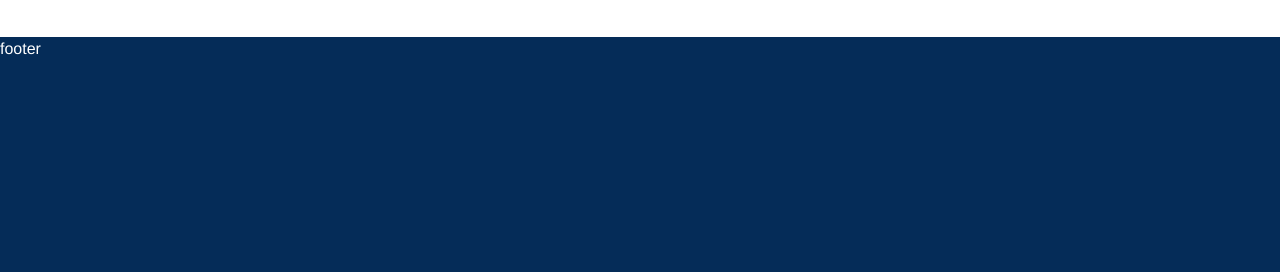
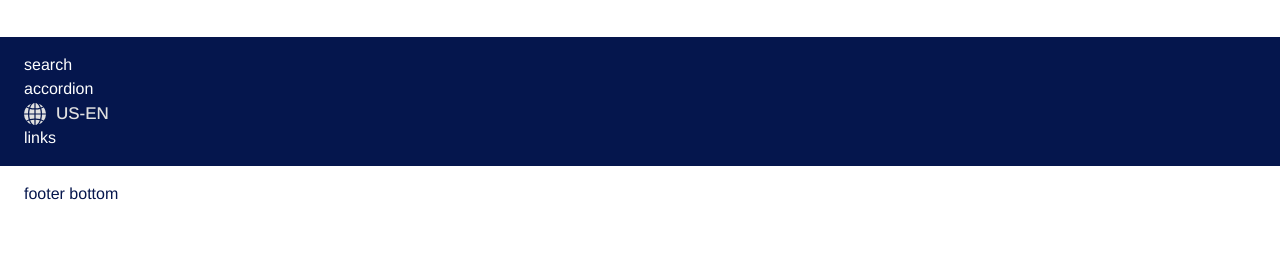
Before and after one commit to SignorPao/html-css-js-14, a plain HTML site: page index.html in a window 1280 px wide. Shown: the part 2879-3151 px from the top of the page. After the commit the page ends 3101 px from the top, so only its background shows below. Drawn offline with nearby package versions, Linux system fonts and the light colour scheme.

Commit message:
footer...

```diff
--- a/assets/css/style.css
+++ b/assets/css/style.css
@@ -942,9 +942,43 @@ FOOTER
 ==============================
 */
 footer {
-  width: 100%;
-  height: 500px;
-  background-color: var(--blue-2);
+  /* width: 100%; */
+}
+
+.footer__main {
+  background-color: var(--blue);
+  color: var(--white);
+}
+
+.footer__main,
+.footer__bottom {
+  padding-inline: var(--padding-inline);
+  padding-block: var(--indent-default);
+}
+
+.search__block {
+  display: flex;
+  flex-direction: column;
+  /* align-items: center; */
+  /* justify-content: space-between; */
+}
+
+.pc__selector {
+  display: none;
+}
+
+.language__selector-footer button {
+  /* padding-inline-start: var(--padding-inline); */
+  color: var(--light-gray-2);
+  font-weight: var(--font-weight-medium);
+  font-size: 1.7rem;
+  display: flex;
+  align-items: center;
+  gap: 10px;
+  transition: color var(--transition);
+}
+
+.language__selector-footer button:hover {
   color: var(--white);
 }
 
--- a/index.html
+++ b/index.html
@@ -1419,7 +1419,46 @@
       </section>
     </main>
 
-    <footer>footer</footer>
+    <footer>
+      <div class="footer__main">
+        <div class="footer__main-container wrapper">
+          <div class="search__block">
+            <div class="search">search</div>
+            <div class="language__selector-footer pc__selector">
+              <button>
+                <svg class="globe" width="" height="">
+                  <use
+                    xlink:href="/assets/icons/globe.svg#globe"
+                    width="100%"
+                    height="100%"
+                  ></use>
+                </svg>
+                <span>US-EN</span>
+              </button>
+            </div>
+          </div>
+
+          <div class="footer__accordion-block">accordion</div>
+
+          <div class="language__selector-footer">
+            <button>
+              <svg class="globe" width="" height="">
+                <use
+                  xlink:href="/assets/icons/globe.svg#globe"
+                  width="100%"
+                  height="100%"
+                ></use>
+              </svg>
+              <span>US-EN</span>
+            </button>
+          </div>
+
+          <div class="links__block">links</div>
+        </div>
+      </div>
+
+      <div class="footer__bottom wrapper">footer bottom</div>
+    </footer>
 
     <!-- JS Scripts -->
     <script async src="/assets/js/main.js"></script>
```
